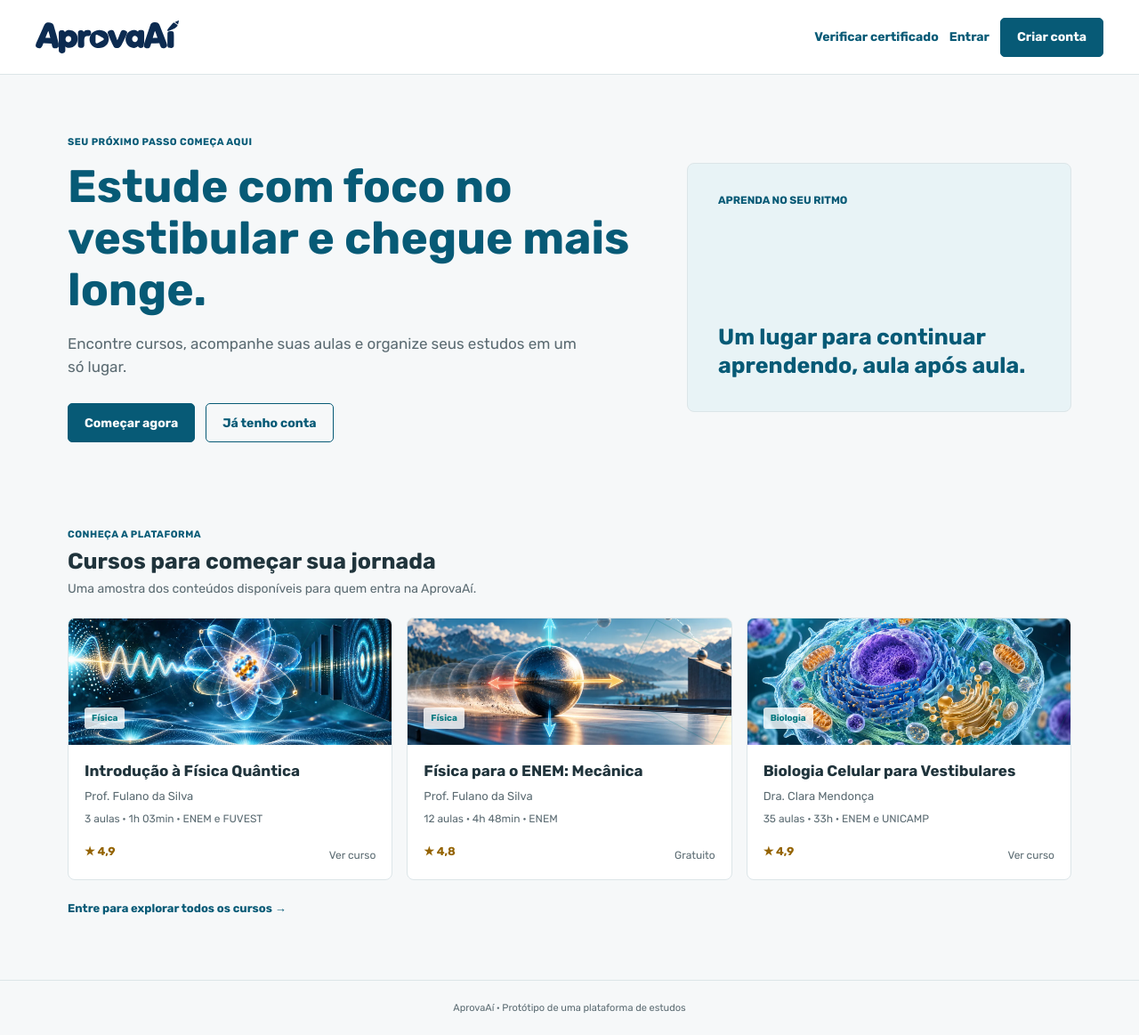
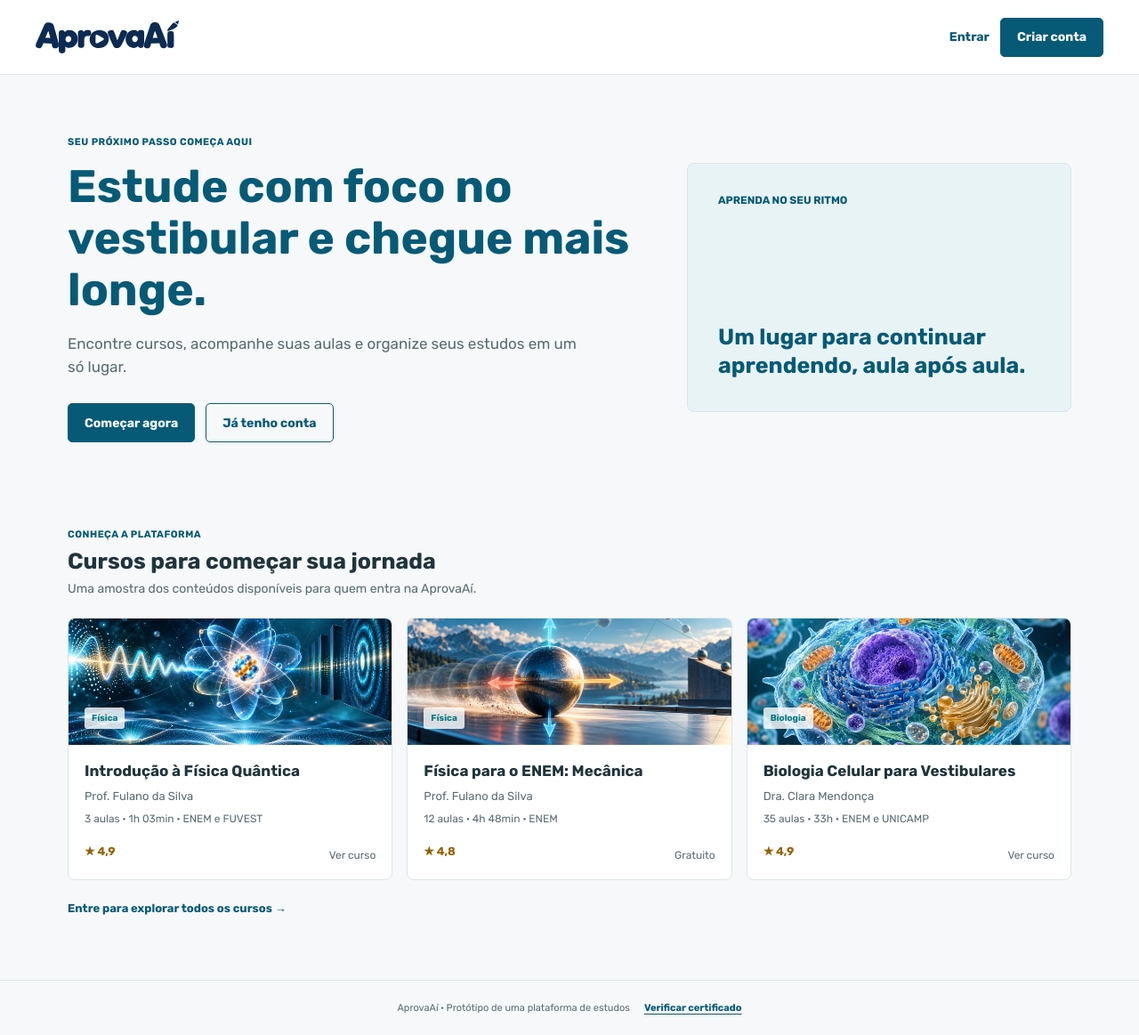
Before and after one commit to gustavoaureliano/labsoft, a Next.js app in the folder frontend/: page / in a window 1280 px wide. Shown: the whole page at 89% size. Built offline with nearby package versions, Linux system fonts and the light colour scheme; no server answers.

Commit message:
move certificate lookup to landing footer

```diff
--- a/frontend/src/app/page.module.css
+++ b/frontend/src/app/page.module.css
@@ -21,6 +21,8 @@
 .courseGrid { display: grid; gap: 16px; grid-template-columns: repeat(3, minmax(0, 1fr)); }
 .exploreLink { color: var(--primary); display: inline-block; font-size: 13px; font-weight: 700; margin-top: 24px; }
 .exploreLink:hover { text-decoration: underline; }
-.footer { border-top: 1px solid var(--border); color: var(--muted); font-size: 11px; padding: 24px 36px; text-align: center; }
+.footer { align-items: center; border-top: 1px solid var(--border); color: var(--muted); display: flex; flex-wrap: wrap; font-size: 11px; gap: 6px 16px; justify-content: center; padding: 24px 36px; text-align: center; }
+.footer a { color: var(--primary); font-weight: 700; text-decoration: underline; text-underline-offset: 3px; }
+.footer a:hover, .footer a:focus-visible { color: #064b63; }
 @media (max-width: 800px) { .hero { gap: 24px; grid-template-columns: 1fr; } .heroHighlight { min-height: 150px; } .courseGrid { grid-template-columns: repeat(2, minmax(0, 1fr)); } }
 @media (max-width: 600px) { .header { gap: 12px; padding: 14px 18px; } .brand img { width: 130px; } .accountLinks { gap: 8px; } .accountLinks a { font-size: 11px; } .accountLinks .primaryLink { padding: 9px 10px; } .hero { min-height: 0; padding: 48px 18px; } .heroContent > p { font-size: 15px; } .heroHighlight { padding: 22px; } .heroHighlight strong { font-size: 19px; } .courses { padding: 12px 18px 48px; } .courseGrid { grid-template-columns: 1fr; } }
--- a/frontend/src/app/page.tsx
+++ b/frontend/src/app/page.tsx
@@ -24,7 +24,6 @@ function LandingPage() {
       <header className={styles.header}>
         <div className={styles.brand}><Logo /></div>
         <nav className={styles.accountLinks} aria-label="Acesso à conta">
-          <Link href="/certificados/verificar">Verificar certificado</Link>
           <Link href="/login">Entrar</Link>
           <Link className={styles.primaryLink} href="/cadastro">Criar conta</Link>
         </nav>
@@ -60,7 +59,7 @@ function LandingPage() {
         </section>
       </main>
 
-      <footer className={styles.footer}>AprovaAí · Protótipo de uma plataforma de estudos</footer>
+      <footer className={styles.footer}><span>AprovaAí · Protótipo de uma plataforma de estudos</span><Link href="/certificados/verificar">Verificar certificado</Link></footer>
     </div>
   );
 }
```
Also changed, not shown: 1 other file (tests, documents, lock files or other folders).
